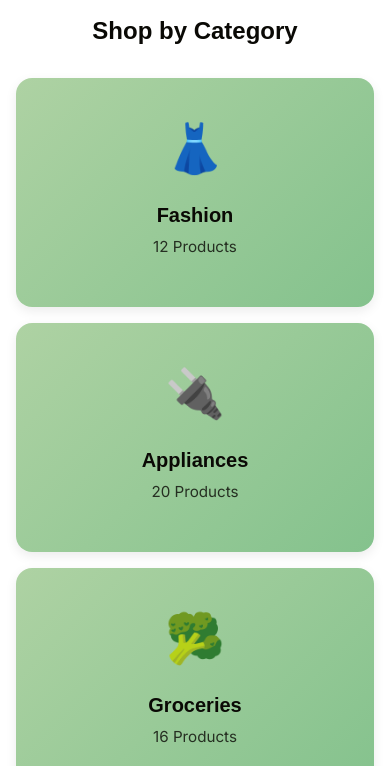
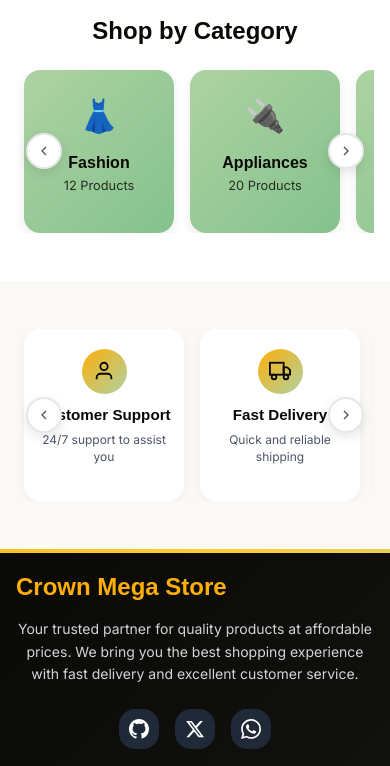
Before and after one commit to f0rk-it/Crown-Mega-Store, a Next.js app: page / in a window 390 px wide. Shown: the part 774-1540 px from the top of the page. Built offline with nearby package versions, Linux system fonts and the light colour scheme; no server answers; a web font is replaced by a local one.

Commit message:
feat: Add scroll buttons for categories and features sections with smooth scrolling functionality

```diff
--- a/src/app/home.module.css
+++ b/src/app/home.module.css
@@ -16,6 +16,10 @@
     text-align: center;
     margin-bottom: 3rem;
     color: var(--color-text);
+}
+
+.categoriesContainer {
+    position: relative;
 }
 
 .categoriesGrid {
@@ -77,6 +81,10 @@
 .featuresSection {
     padding: 5rem 0;
     background-color: var(--color-background);
+}
+
+.featuresContainer {
+    position: relative;
 }
 
 .featuresGrid {
@@ -144,6 +152,48 @@
     line-height: 1.6;
 }
 
+/* Scroll Buttons */
+.scrollButton {
+    position: absolute;
+    top: 50%;
+    transform: translateY(-50%);
+    width: 48px;
+    height: 48px;
+    background-color: var(--color-white);
+    border: 2px solid var(--color-gray-200);
+    border-radius: 50%;
+    display: none;
+    align-items: center;
+    justify-content: center;
+    cursor: pointer;
+    z-index: 2;
+    transition: all 0.3s ease;
+    box-shadow: 0 4px 12px rgba(0, 0, 0, 0.1);
+}
+
+.scrollButton:hover {
+    background-color: var(--color-primary);
+    border-color: var(--color-primary);
+    transform: translateY(-50%) scale(1.1);
+}
+
+.scrollButton:hover svg {
+    color: var(--color-text);
+}
+
+.scrollButton svg {
+    color: var(--color-gray-600);
+    stroke-width: 2;
+}
+
+.scrollLeft {
+    left: -24px;
+}
+
+.scrollRight {
+    right: -24px;
+}
+
 /* Responsive adjustments */
 @media (max-width: 1024px) {
     .categoriesSection,
@@ -177,48 +227,111 @@
         margin-bottom: 2rem;
     }
 
+    /* Categories Mobile Scroll */
+    .categoriesContainer,
+    .featuresContainer {
+        position: relative;
+        overflow: hidden;
+    }
+
     .categoriesGrid {
-        grid-template-columns: repeat(2, 1fr);
+        display: flex;
+        overflow-x: auto;
+        scroll-behavior: smooth;
         gap: 1rem;
+        padding: 0 0.5rem;
+        -webkit-overflow-scrolling: touch;
+        scrollbar-width: none;
+        -ms-overflow-style: none;
+    }
+
+    .categoriesGrid::-webkit-scrollbar {
+        display: none;
+    }
+
+    .categoriesGrid > * {
+        flex: 0 0 180px;
+        min-width: 180px;
     }
 
     .categoryCard {
-        padding: 2rem 1.5rem;
+        padding: 1.5rem 1rem;
     }
 
     .categoryIcon {
-        font-size: 3rem;
+        font-size: 2.5rem;
+        margin-bottom: 0.75rem;
     }
 
     .categoryName {
-        font-size: 1.25rem;
+        font-size: 1.1rem;
+        margin-bottom: 0.25rem;
     }
 
+    .categoryCount {
+        font-size: 0.85rem;
+    }
+
+    /* Features Mobile Scroll */
     .featuresGrid {
-        grid-template-columns: repeat(2, 1fr);
+        display: flex;
+        overflow-x: auto;
+        scroll-behavior: smooth;
         gap: 1rem;
+        padding: 0 0.5rem;
+        -webkit-overflow-scrolling: touch;
+        scrollbar-width: none;
+        -ms-overflow-style: none;
+    }
+
+    .featuresGrid::-webkit-scrollbar {
+        display: none;
+    }
+
+    .featuresGrid > * {
+        flex: 0 0 200px;
+        min-width: 200px;
     }
 
     .featureCard {
-        padding: 2rem 1.5rem;
+        padding: 1.5rem 1rem;
+        text-align: center;
     }
 
     .featureIcon {
-        width: 60px;
-        height: 60px;
+        width: 50px;
+        height: 50px;
+        margin-bottom: 1rem;
     }
 
     .featureIcon svg {
-        width: 30px;
-        height: 30px;
+        width: 25px;
+        height: 25px;
     }
 
     .featureTitle {
-        font-size: 1.1rem;
+        font-size: 1rem;
+        margin-bottom: 0.5rem;
     }
 
     .featureDescription {
-        font-size: 0.875rem;
+        font-size: 0.8rem;
+        line-height: 1.4;
+    }
+
+    /* Show scroll buttons on mobile */
+    .scrollButton {
+        display: flex;
+        width: 40px;
+        height: 40px;
+    }
+
+    .scrollLeft {
+        left: 10px;
+    }
+
+    .scrollRight {
+        right: 10px;
     }
 }
 
@@ -227,12 +340,70 @@
         padding-top: 55px;
     }
 
-    .categoriesGrid,
-    .featuresGrid {
-        grid-template-columns: 1fr;
+    .sectionTitle {
+        font-size: 1.5rem;
+        margin-bottom: 1.5rem;
     }
 
-    .sectionTitle {
-        font-size: 1.5rem;
+    /* Smaller cards on mobile */
+    .categoriesGrid > * {
+        flex: 0 0 150px;
+        min-width: 150px;
+    }
+
+    .categoryCard {
+        padding: 1.25rem 0.75rem;
+    }
+
+    .categoryIcon {
+        font-size: 2rem;
+    }
+
+    .categoryName {
+        font-size: 1rem;
+    }
+
+    .categoryCount {
+        font-size: 0.8rem;
+    }
+
+    .featuresGrid > * {
+        flex: 0 0 160px;
+        min-width: 160px;
+    }
+
+    .featureCard {
+        padding: 1.25rem 0.75rem;
+    }
+
+    .featureIcon {
+        width: 45px;
+        height: 45px;
+        margin-bottom: 0.75rem;
+    }
+
+    .featureIcon svg {
+        width: 22px;
+        height: 22px;
+    }
+
+    .featureTitle {
+        font-size: 0.95rem;
+        margin-bottom: 0.5rem;
+    }
+
+    .featureDescription {
+        font-size: 0.75rem;
+    }
+
+    /* Smaller scroll buttons on mobile */
+    .scrollButton {
+        width: 36px;
+        height: 36px;
+    }
+
+    .scrollButton svg {
+        width: 16px;
+        height: 16px;
     }
 }
--- a/src/app/page.jsx
+++ b/src/app/page.jsx
@@ -1,8 +1,33 @@
+'use client'
+
+import { useRef } from "react"
 import Hero from "@/components/Hero";
 import FeaturedProducts from "@/components/FeaturedProducts";
 import styles from './home.module.css'
 
 export default function HomePage() {
+  const categoriesScrollRef = useRef(null)
+  const featuresScrollRef = useRef(null)
+
+  const scrollLeft = (ref) => {
+    if (ref.current) {
+      const scrollAmount = 200
+      ref.current.scrollBy({
+        left: -scrollAmount,
+        behavior: 'smooth'
+      })
+    }
+  }
+
+  const scrollRight = (ref) => {
+    if (ref.current) {
+      const scrollAmount = 200
+      ref.current.scrollBy({
+        left: scrollAmount,
+        behavior: 'smooth'
+      })
+    }
+  }
   return (
     <div className={styles.homepage}>
       <Hero />
@@ -13,12 +38,34 @@ export default function HomePage() {
       <section className={styles.categoriesSection}>
         <div className="container">
           <h2 className={styles.sectionTitle}>Shop by Category</h2>
-          <div className={styles.categoriesGrid}>
+          <div className={styles.categoriesContainer}>
+            <button
+              className={`${styles.scrollButton} ${styles.scrollLeft}`}
+              onClick={() => scrollLeft(categoriesScrollRef)}
+              aria-label="Scroll categories left"
+            >
+              <svg width="20" height="20" viewBox="0 0 24 24" fill="none" stroke="currentColor">
+                <polyline points="15 18 9 12 15 6"/>
+              </svg>
+            </button>
+
+            <div className={styles.categoriesGrid} ref={categoriesScrollRef}>
               <CategoryCard name="Fashion" icon="👗" count={12} href='products/?category=Fashion' />
               <CategoryCard name="Appliances" icon="🔌" count={20} href='products/?category=Appliances' />
               <CategoryCard name="Groceries" icon="🥦" count={16} href='products/?category=Groceries' />
               <CategoryCard name="Home & Office" icon="🪑" count={22} href='products/?category=Home%20%26%20Office' />
               <CategoryCard name="Health & Beauty" icon="💅" count={14} href='products/?category=Health%20%26%20Beauty' />
+            </div>
+
+            <button
+              className={`${styles.scrollButton} ${styles.scrollRight}`}
+              onClick={() => scrollRight(categoriesScrollRef)}
+              aria-label="Scroll categories right"
+            >
+              <svg width="20" height="20" viewBox="0 0 24 24" fill="none" stroke="currentColor">
+                <polyline points="9 18 15 12 9 6"/>
+              </svg>
+            </button>
           </div>
         </div>
       </section>
@@ -26,7 +73,18 @@ export default function HomePage() {
       {/* Features Section */}
       <section className={styles.featuresSection}>
         <div className="container">
-          <div className={styles.featuresGrid}>
+          <div className={styles.featuresContainer}>
+            <button
+              className={`${styles.scrollButton} ${styles.scrollLeft}`}
+              onClick={() => scrollLeft(featuresScrollRef)}
+              aria-label="Scroll features left"
+            >
+              <svg width="20" height="20" viewBox="0 0 24 24" fill="none" stroke="currentColor">
+                <polyline points="15 18 9 12 15 6"/>
+              </svg>
+            </button>
+
+            <div className={styles.featuresGrid} ref={featuresScrollRef}>
               <FeatureCard
                 icon={
                   <svg width="40" height="40" viewBox="0 0 24 24" fill="none" stroke="currentColor">
@@ -69,6 +127,17 @@ export default function HomePage() {
                 description="Top-notch products"
               />
             </div>
+
+            <button
+              className={`${styles.scrollButton} ${styles.scrollRight}`}
+              onClick={() => scrollRight(featuresScrollRef)}
+              aria-label="Scroll features right"
+            >
+              <svg width="20" height="20" viewBox="0 0 24 24" fill="none" stroke="currentColor">
+                <polyline points="9 18 15 12 9 6"/>
+              </svg>
+            </button>
+          </div>
         </div>
       </section>
     </div>
```
Lines whose indentation alone changed are shown as unchanged.
